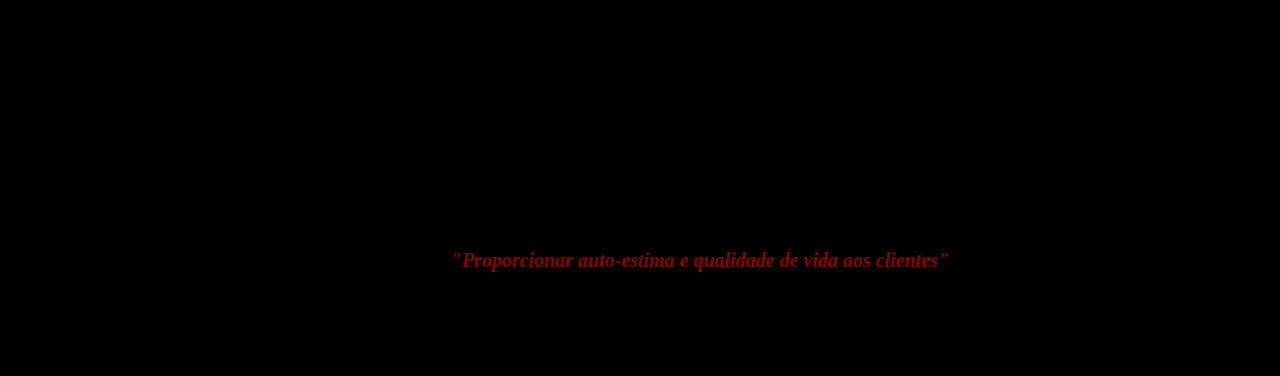
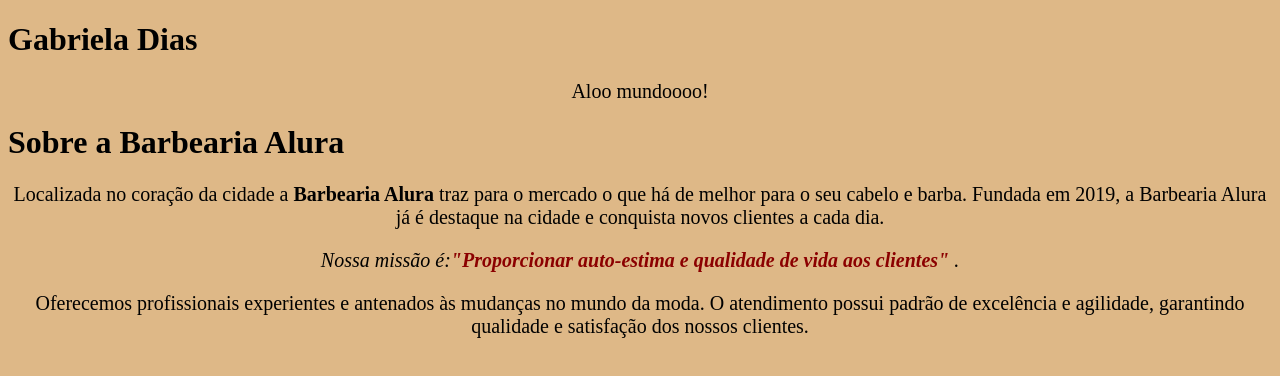
Before and after one commit to Gabizoila/primeiro-repositorio, a plain HTML site: page index.html in a window 1280 px wide. Drawn offline with Linux system fonts and the light colour scheme.

Commit message:
Aula 3 10/10

```diff
--- a/style.css
+++ b/style.css
@@ -1,5 +1,5 @@
 body {
-    background-color: black;
+    background-color: burlywood
 }
 
 p {
```
